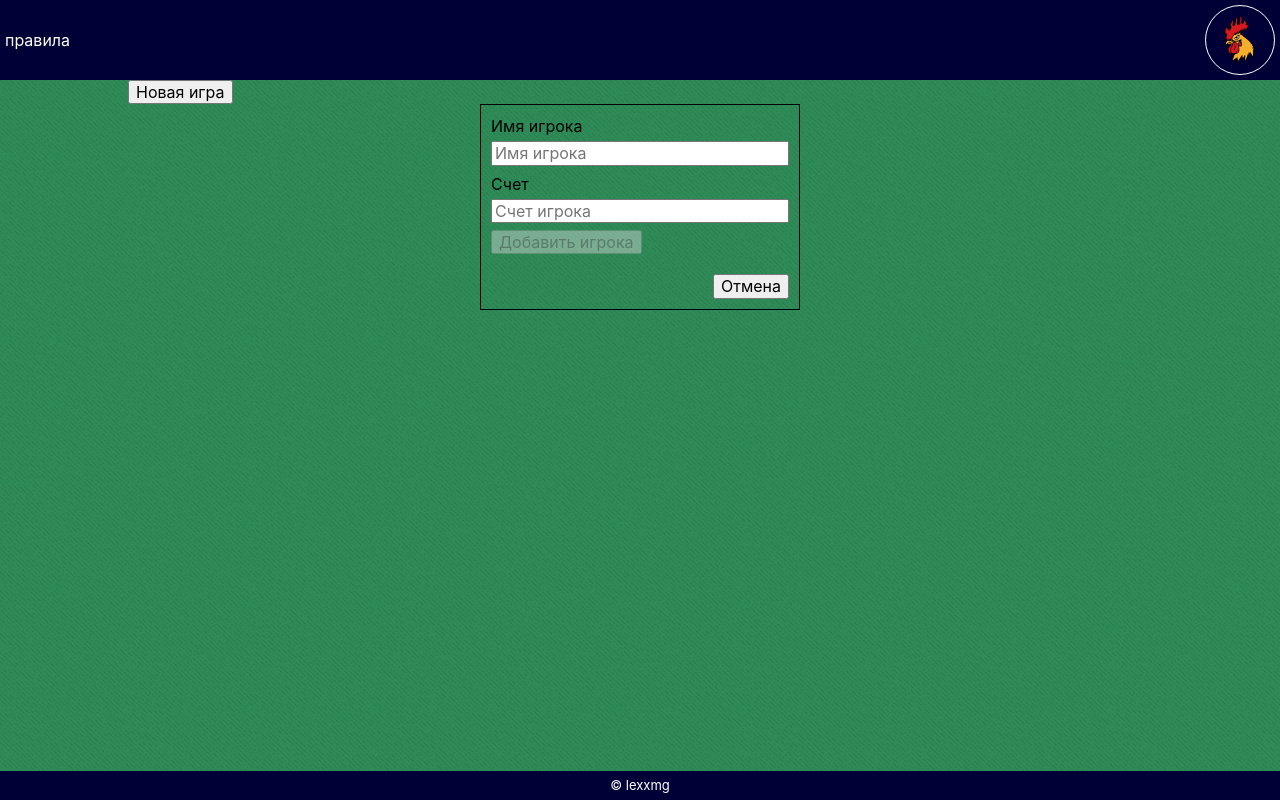
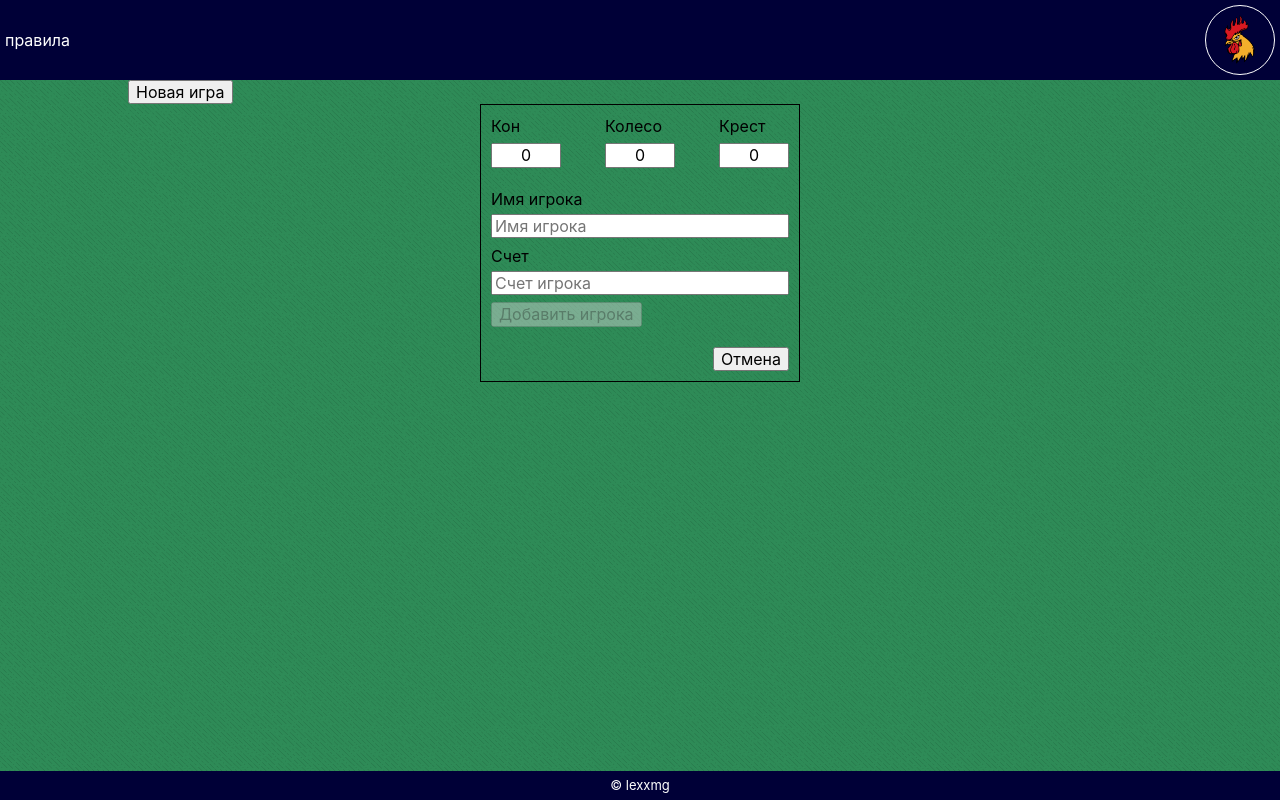
Before and after one commit to lexxmg/rooster-game, a React (Create React App) app: page / in a window 1280 px wide. Both pictures are taken after a click on the button "Новая игра". Built offline with nearby package versions, Linux system fonts and the light colour scheme.

Commit message:
add bet form

```diff
--- a/src/components/form-player/FormPlayer.jsx
+++ b/src/components/form-player/FormPlayer.jsx
@@ -6,7 +6,8 @@ import cn from 'classnames';
 
 const FormPlayer = (props) => {
   const { createNewPlayer, deletePlayer, players,
-    playerCount, setIsNewGame, setBet
+    playerCount, setIsNewGame, setBet, gameBet,
+    wheelBet, crossBet
   } = props;
 
   const  isNumber = (n) => {
@@ -37,13 +38,16 @@ const FormPlayer = (props) => {
     <div className="form-player">
       <Formik initialValues={{
         name: '',
-        cash: ''
+        cash: '',
+        game: gameBet,
+        wheel: wheelBet,
+        cross: crossBet
       }}
       onSubmit={(values, actions) => {
         //console.log(values);
         createNewPlayer(values.name, +values.cash);
 
-        setBet(10, 5, 10);
+        setBet(+values.game, +values.wheel, +values.cross);
         //actions.resetForm({});
         actions.setFieldValue('name', '');
         actions.setFieldValue('cash', '');
@@ -55,6 +59,29 @@ const FormPlayer = (props) => {
         //console.log(param);
         return (
           <Form className="form-player__form">
+            <div className="form-player__bat-container form-player-bat-container">
+              <label htmlFor="game" className="form-player-bat-container__label">Кон
+                <Field
+                  className="form-player-bat-container__input"
+                  id="game" name="game"
+                />
+              </label>
+
+              <label htmlFor="wheel" className="form-player-bat-container__label">Колесо
+                <Field
+                  className="form-player-bat-container__input"
+                  id="wheel" name="wheel"
+                />
+              </label>
+
+              <label htmlFor="cross" className="form-player-bat-container__label">Крест
+                <Field
+                  className="form-player-bat-container__input"
+                  id="cross" name="cross"
+                />
+              </label>
+            </div>
+
             <label className="form-player__label" htmlFor="name">Имя игрока</label>
 
             <div className="form-player__input-wrapper">
--- a/src/components/form-player/FormPlayerComtainer.jsx
+++ b/src/components/form-player/FormPlayerComtainer.jsx
@@ -5,6 +5,7 @@ import { connect } from 'react-redux';
 import { createNewPlayer, deletePlayer } from '../../redux/players-reducer';
 import { getPlayers, getPlayersCount } from '../../redux/players-selector';
 import { setBet } from '../../redux/bet-reducer';
+import { getGameBet, getWheelBet, getCrossBet } from '../../redux/bet-selector';
 
 const FormPlayerContainer = (props) => {
   return <FormPlayer {...props}/>
@@ -13,7 +14,10 @@ const FormPlayerContainer = (props) => {
 const mapStateToProps = (state) => {
   return {
     players: getPlayers(state),
-    playerCount: getPlayersCount(state)
+    playerCount: getPlayersCount(state),
+    gameBet: getGameBet(state),
+    wheelBet: getWheelBet(state),
+    crossBet: getCrossBet(state)
   }
 }
 
--- a/src/components/form-player/form-player.css
+++ b/src/components/form-player/form-player.css
@@ -9,6 +9,31 @@
 
 .form-player__form {
 
+}
+
+.form-player__bat-container {
+  display: flex;
+  justify-content: space-between;
+
+  margin: 0 0 20px 0;
+}
+
+.form-player-bat-container {
+
+}
+
+.form-player-bat-container__label {
+
+}
+
+.form-player-bat-container__input {
+  display: block;
+
+  width: 70px;
+
+  margin: 5px 0 0 0;
+
+  text-align: center;
 }
 
 .form-player__input-wrapper {
--- a/src/redux/bet-selector.js
+++ b/src/redux/bet-selector.js
@@ -0,0 +1,12 @@
+
+export const getGameBet = (store) => {
+  return store.bet.game;
+}
+
+export const getWheelBet = (store) => {
+  return store.bet.wheel;
+}
+
+export const getCrossBet = (store) => {
+  return store.bet.cross;
+}
```
